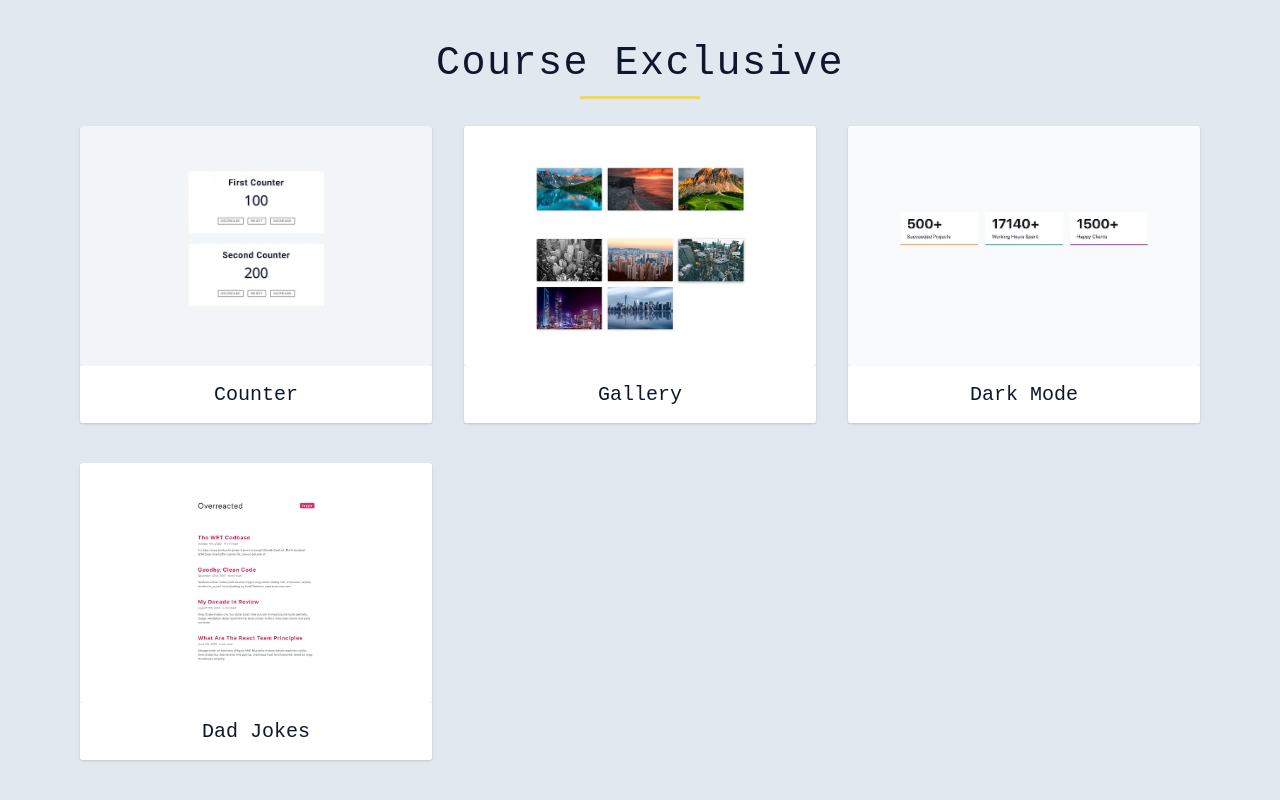
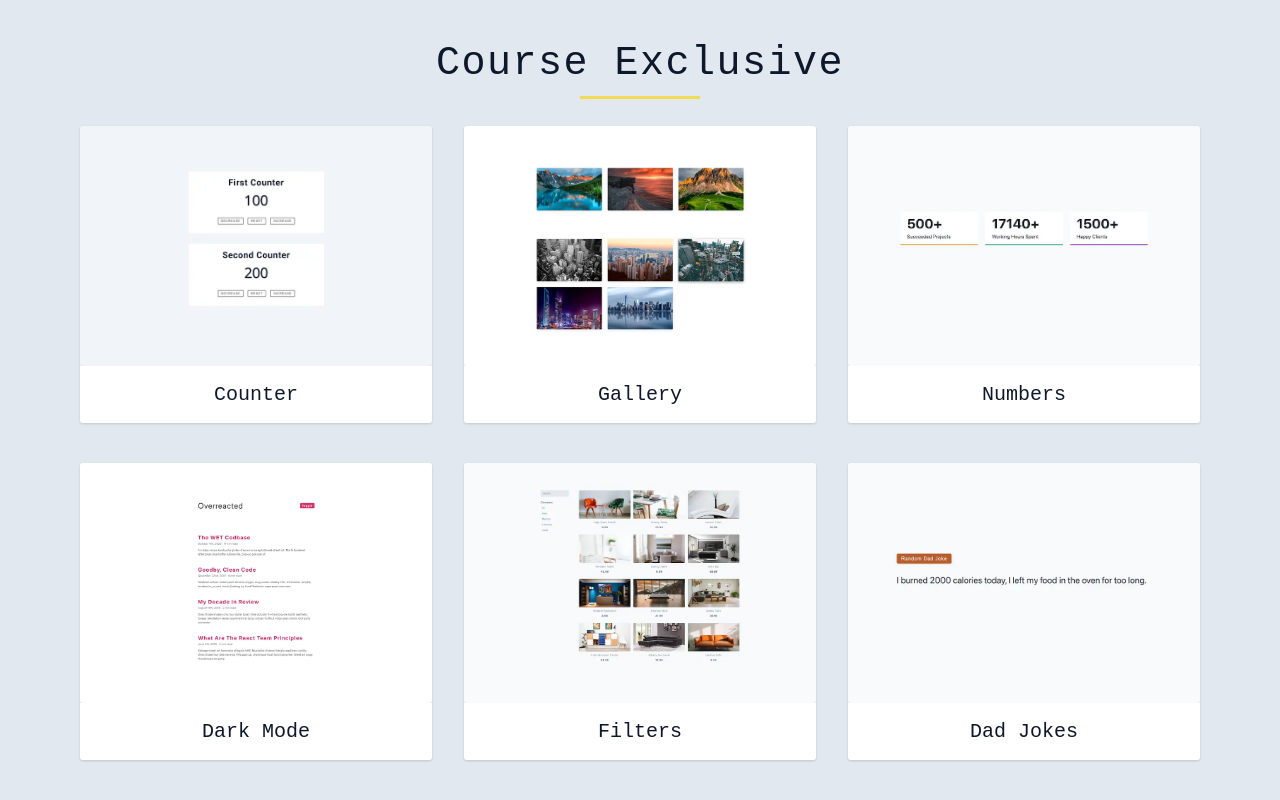
Before and after one commit to LongDang777/DomProjectTenomad, a plain HTML site: page index.html in a window 1280 px wide. Shown: the part 1839-2639 px from the top of the page. Drawn offline with Linux system fonts and the light colour scheme.

Commit message:
fix main.js

```diff
--- a/Pages/DadJokes/dadJokes.css
+++ b/Pages/DadJokes/dadJokes.css
@@ -8,3 +8,8 @@
 .result {
   font-size: 1.5rem;
 }
+
+.btn:active {
+  background: #ecb598;
+  color: #333;
+}
--- a/Pages/DadJokes/dadJokes.js
+++ b/Pages/DadJokes/dadJokes.js
@@ -12,14 +12,13 @@ const fetchDadJoke = async () => {
     const response = await fetch(url, {
       headers: {
         Accept: 'application/json',
-        'User-Agent': 'learning app',
+        'User-Agent': 'Long Dang',
       },
     });
     const data = await response.json();
-    console.log(data);
     result.textContent = data.joke;
   } catch (error) {
-    console.log( error.message);
+    console.log('Loi API: ==>', error.message);
   }
 };
 
--- a/Pages/Filters/filters.js
+++ b/Pages/Filters/filters.js
@@ -81,6 +81,8 @@ const filterCompany = (e) => {
 companiesDOM.addEventListener('click', (e) => {
   const btn = e.target;
   if (btn.classList.contains('company-btn')) {
+    // btn.classList.add('active')
+
     if (btn.dataset.id === 'all') {
       filProducts = [...products];
     } else {
--- a/main.js
+++ b/main.js
@@ -121,15 +121,27 @@ const courses = [
     footer: 'Gallery'
   },
   {
-    id: 'darkModa',
+    id: 'numbers',
+    href: './Pages/Numbers/numbers.html',
+    img: './img/image18.webp',
+    footer: 'Numbers'
+  },
+  {
+    id: 'darkMode',
     href: './Pages/DarkMode/darkMode.html',
-    img: './img/image18.webp',
+    img: './img/image19.webp',
     footer: 'Dark Mode'
   },
   {
-    id: 'dadJokes',
+    id: 'filters',
+    href: './Pages/Filters/filters.html',
+    img: './img/image20.webp',
+    footer: 'Filters'
+  },
+  {
+    id: 'darkJokes',
     href: './Pages/DadJokes/dadJokes.html',
-    img: './img/image19.webp',
+    img: './img/image21.webp',
     footer: 'Dad Jokes'
   }
 ]
```
Also changed, not shown: Pages/Filters/filters.css (+21 -2 lines).
